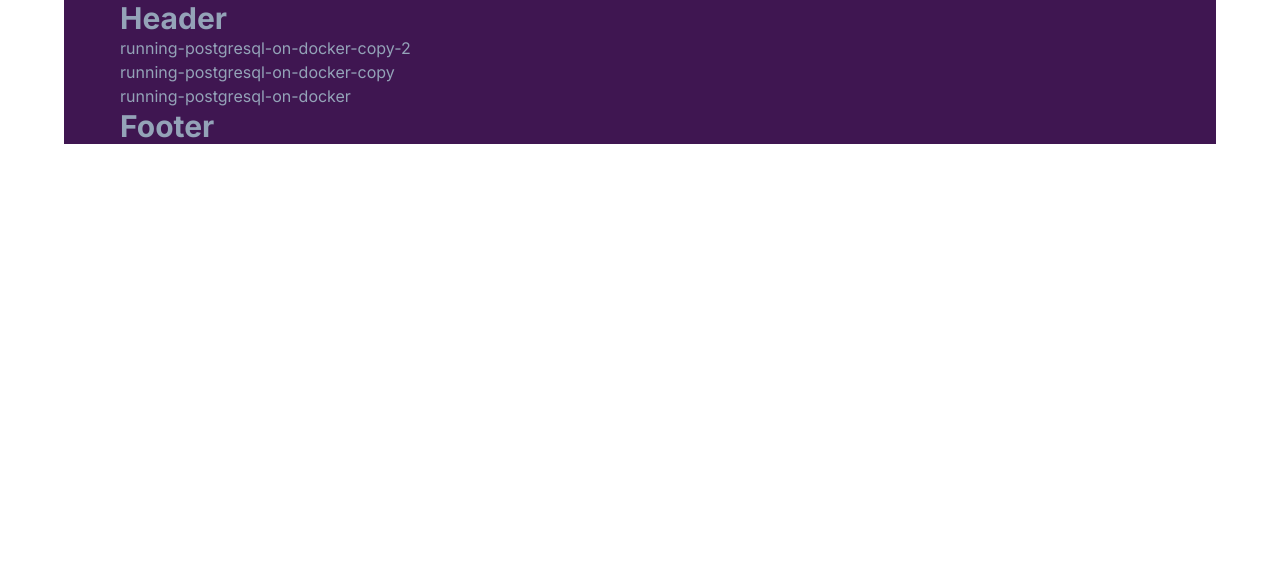
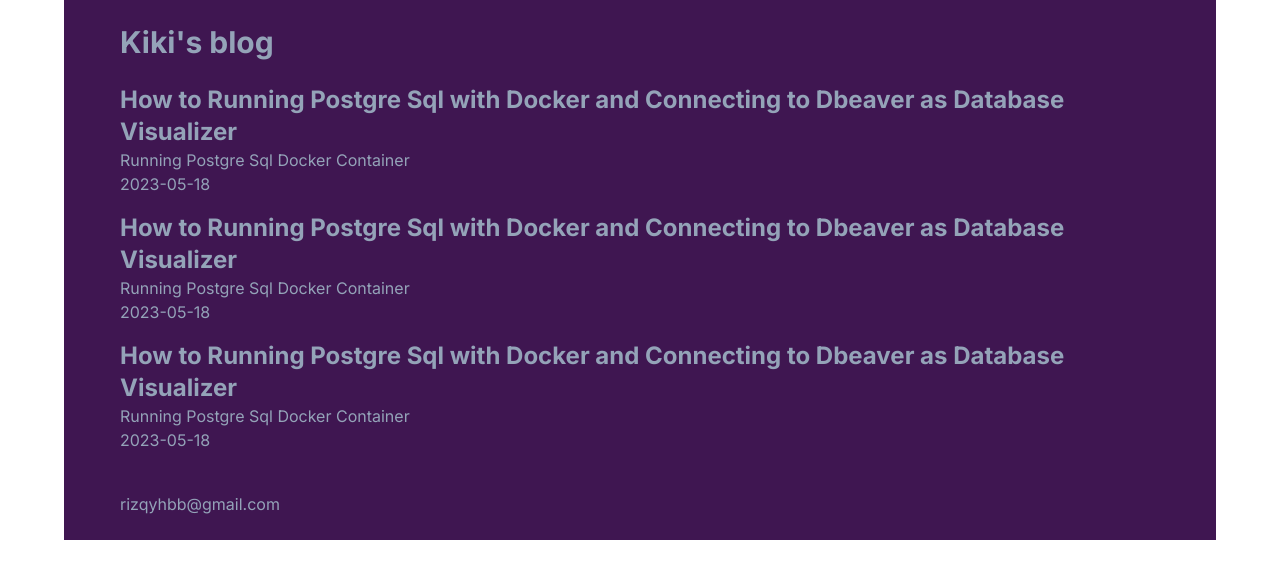
Before and after one commit to rizqyhbb/blog-app, a Next.js app: page / in a window 1280 px wide. Shown: the top 578 px of the page. Built offline with nearby package versions, Linux system fonts and the light colour scheme.

Commit message:
Add server side render and add split code

```diff
--- a/posts/running-postgresql-on-docker-copy-2.md
+++ b/posts/running-postgresql-on-docker-copy-2.md
@@ -1,7 +1,7 @@
 ---
 title: "How to Running Postgre Sql with Docker and Connecting to Dbeaver as Database Visualizer"
 subtitle: "Running Postgre Sql Docker Container"
-data: "2023-05-18"
+date: "2023-05-18"
 ---
 
 There are a lot of Database management known now days, but Postgre Sql (later I'll call it *postgres*) is one the most well known. For new learner, Postgres will be a very first option to learn. If you ever install and run your *postgres* from your linux machine, unix (MaxOs) or windows it's great, but have you wonder how we can run *postgres* without installed it to your computer?
--- a/posts/running-postgresql-on-docker-copy.md
+++ b/posts/running-postgresql-on-docker-copy.md
@@ -1,7 +1,7 @@
 ---
 title: "How to Running Postgre Sql with Docker and Connecting to Dbeaver as Database Visualizer"
 subtitle: "Running Postgre Sql Docker Container"
-data: "2023-05-18"
+date: "2023-05-18"
 ---
 
 There are a lot of Database management known now days, but Postgre Sql (later I'll call it *postgres*) is one the most well known. For new learner, Postgres will be a very first option to learn. If you ever install and run your *postgres* from your linux machine, unix (MaxOs) or windows it's great, but have you wonder how we can run *postgres* without installed it to your computer?
--- a/posts/running-postgresql-on-docker.md
+++ b/posts/running-postgresql-on-docker.md
@@ -1,7 +1,7 @@
 ---
 title: "How to Running Postgre Sql with Docker and Connecting to Dbeaver as Database Visualizer"
 subtitle: "Running Postgre Sql Docker Container"
-data: "2023-05-18"
+date: "2023-05-18"
 ---
 
 There are a lot of Database management known now days, but Postgre Sql (later I'll call it _postgres_) is one the most well known. For new learner, Postgres will be a very first option to learn. If you ever install and run your _postgres_ from your linux machine, unix (MaxOs) or windows it's great, but have you wonder how we can run _postgres_ without installed it to your computer?
--- a/src/app/layout.tsx
+++ b/src/app/layout.tsx
@@ -1,3 +1,4 @@
+import Link from 'next/link'
 import './globals.css'
 import { Inter } from 'next/font/google'
 
@@ -17,9 +18,15 @@
     <html lang="en">
       <body className={inter.className}>
         <div className='mx-auto px-5 md:px-14 lg:max-w-6xl bg-[#3F1651] text-slate-400'>
-          <h1>Header</h1>
+          <div className='py-6'>
+            <Link href={'/'}>
+              <h1>Kiki&apos;s blog</h1>
+            </Link>
+          </div>
           {children}
-          <h1>Footer</h1>
+          <div className='py-6'>
+            <p>rizqyhbb@gmail.com</p>
+          </div>
         </div>
       </body>
     </html>
--- a/src/app/page.tsx
+++ b/src/app/page.tsx
@@ -1,22 +1,11 @@
-import { readdirSync } from 'fs'
-import Link from 'next/link'
-
-const getPostsmetadata = () => {
-  const dir = "posts/"
-  const files = readdirSync(dir)
-  const mdPosts = files.filter((file) => file.endsWith(".md"))
-  const slugs = mdPosts.map((post) => post.replace(".md", ""))
-
-  return slugs;
-}
+import { getPostsMetadata } from '@/utils/postHelper'
+import PostPreview from '@/components/PostPreview'
 
 export default function Home() {
-  const postsmetadata = getPostsmetadata()
-  const postPreview = postsmetadata.map((slug) => {
+  const postsmetadata = getPostsMetadata()
+  const postPreview = postsmetadata.map((post) => {
     return (
-      <div key={slug}>
-        <Link href={`/posts/${slug}`}>{slug}</Link>
-      </div>
+      <PostPreview key={post.slug} {...post}/>
     )
   })
 
--- a/src/app/posts/[slug]/page.tsx
+++ b/src/app/posts/[slug]/page.tsx
@@ -1,29 +1,40 @@
 import { readFileSync } from 'fs';
 import Markdown from 'markdown-to-jsx';
 import React from 'react'
-import CodeBlock from './components/markdown/CodeBlock';
+import CodeBlock from '../../../components/markdown/CodeBlock';
+import matter from 'gray-matter';
+import { getPostsMetadata } from '@/utils/postHelper';
 
 const getPostContent = (slug: string) => {
   const dir = "posts/";
   const file = `${dir}${slug}.md`;
   const content = readFileSync(file, "utf-8");
+  const matterResult = matter(content)
 
-  return content;
+  return matterResult
+}
+
+export const generateStaticParams = async () => {
+  const posts = getPostsMetadata()
+
+  return posts.map((post) => ({
+    slug: post.slug
+  }))
 }
 
 const PostPage = (props: any) => {
   const { slug } = props.params
 
-  const content = getPostContent(slug)
+  const post = getPostContent(slug)
   return (
     <div>
-      <h1>{slug}</h1>
+      <h1>{post.data.title}</h1>
       <Markdown
         options={{
           forceBlock: true,
           overrides: { pre: { component: CodeBlock } }
         }}>
-        {content}</Markdown>
+        {post.content}</Markdown>
 
     </div>
   )
--- /dev/null
+++ b/src/components/PostMetadata.ts
@@ -0,0 +1,6 @@
+export interface IPostMetadata {
+  title: string
+  subtitle: string
+  date: string
+  slug: string
+}
--- /dev/null
+++ b/src/components/PostPreview.tsx
@@ -0,0 +1,19 @@
+import Link from 'next/link'
+import React from 'react'
+import { IPostMetadata } from './PostMetadata'
+
+const PostPreview = (props: IPostMetadata) => {
+  return (
+    <div key={props.slug} className='mb-4'>
+        <Link href={`/posts/${props.slug}`}>
+          <h2>
+            {props.title}
+          </h2>
+        </Link>
+        <p>{props.subtitle}</p>
+        <p>{props.date}</p>
+      </div>
+  )
+}
+
+export default PostPreview
--- /dev/null
+++ b/src/utils/postHelper/index.ts
@@ -0,0 +1,24 @@
+import { IPostMetadata } from "@/components/PostMetadata"
+import { readFileSync, readdirSync } from "fs"
+import matter from "gray-matter"
+
+export const getPostsMetadata = (): IPostMetadata[] => {
+  const dir = "posts/"
+  const files = readdirSync(dir)
+  const mdPosts = files.filter((file) => file.endsWith(".md"))
+  // const slugs = mdPosts.map((post) => post.replace(".md", ""))
+
+  const post = mdPosts.map((fileName) => {
+    const fileContent = readFileSync(`${dir}/${fileName}`, "utf8")
+    const matterResult = matter(fileContent);
+
+    return {
+      title: matterResult.data.title,
+      subtitle: matterResult.data.subtitle,
+      date: matterResult.data.date,
+      slug: fileName.replace(".md", "")
+    }
+  })
+
+  return post
+}
```
Also changed, not shown: src/components/markdown/CodeBlock.tsx (renamed from src/app/posts/[slug]/components/markdown/CodeBlock.tsx).
